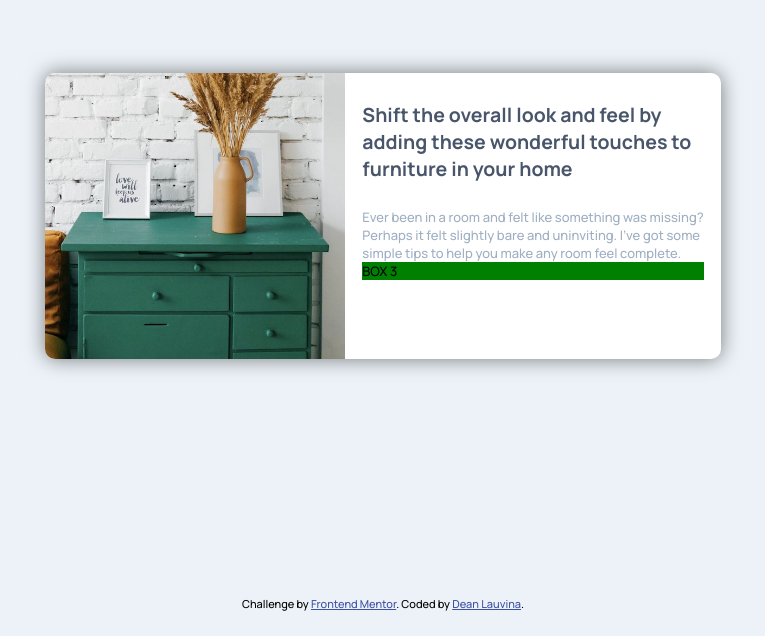
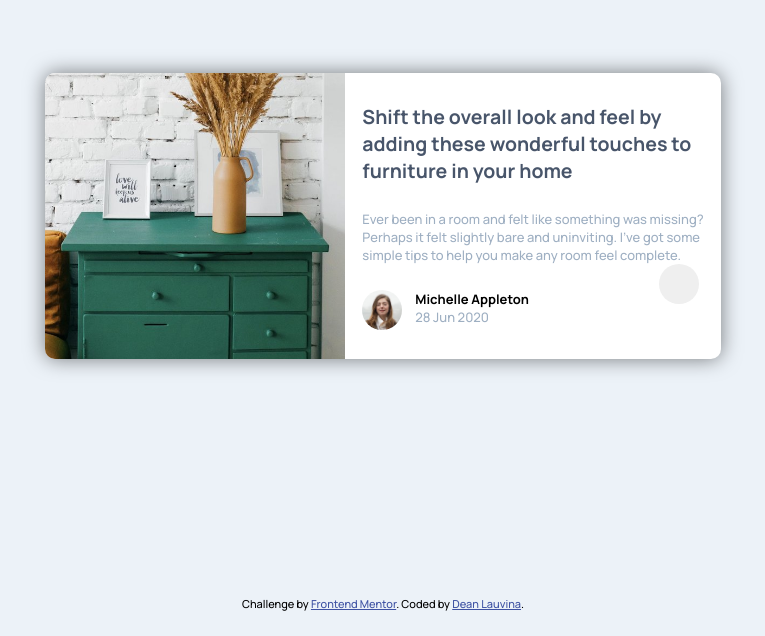
Before and after one commit to deanlauvina7/article-preview-component, a plain HTML site: page index.html in a window 1280 px wide. Shown: the part 164-800 px from the top of the page, without its empty margins (257-1022 px from the left). Drawn offline with Linux system fonts and the light colour scheme.

Commit message:
Styled the author section

```diff
--- a/index.html
+++ b/index.html
@@ -39,7 +39,16 @@
             <p>Ever been in a room and felt like something was missing? <br> Perhaps
               it felt slightly bare and uninviting. I’ve got some <br> simple tips
               to help you make any room feel complete.</p>
-            <div class="box-3">BOX 3</div>
+            <div class="container-author">
+              <img src="/images/avatar-michelle.jpg" alt="michelle">
+              <div>
+                <h4>Michelle Appleton</h4>
+                <p>28 Jun 2020</p>
+              </div>
+              <div>
+                <button class="share-btn"></button>
+              </div>
+            </div>
           </div>
         </div>
       </div>
@@ -54,22 +63,3 @@
   </body>
 
 </html>
-
-<!--
-
-      Shift the overall look and feel by <br> adding these wonderful
-              touches to <br> furniture in your home<
-
-          </div>
-
-          <div class="author">
-            <h4>Michelle Appleton</h4>
-            <h5>28 Jun 2020</h5>
-          </div>
-        </div>
-      </div> -->
-
-<!--
-                    <p>Ever been in a room and felt like something was missing? <br> Perhaps
-                      it felt slightly bare and uninviting. I’ve got some <br> simple tips
-                      to help you make any room feel complete.</p> -->
--- a/style.css
+++ b/style.css
@@ -44,7 +44,7 @@ main {
 
 .container-article h2 {
   color: hsl(217, 19%, 35%);
-  margin: -4rem 0 2rem 0;
+  margin: 0 0 2rem 0;
   flex-wrap: wrap;
 }
 
@@ -52,6 +52,30 @@ main {
   color: hsl(212, 23%, 69%)
 }
 
-.box-3 {
-  background-color: green;
+.container-author {
+  display: flex;
 }
+
+.container-author img {
+  width: 40px;
+  height: 40px;
+  border-radius: 50%;
+  margin-top: 2rem;
+}
+
+.container-author h4 {
+  margin: 2rem 0 0 1rem;
+}
+
+.container-author p {
+  margin: 0 0 0 1rem;
+}
+
+.share-btn {
+  height: 40px;
+  width: 40px;
+  border-radius: 50%;
+  align-self: center;
+  border: none;
+  margin-left: 10rem;
+}
```
